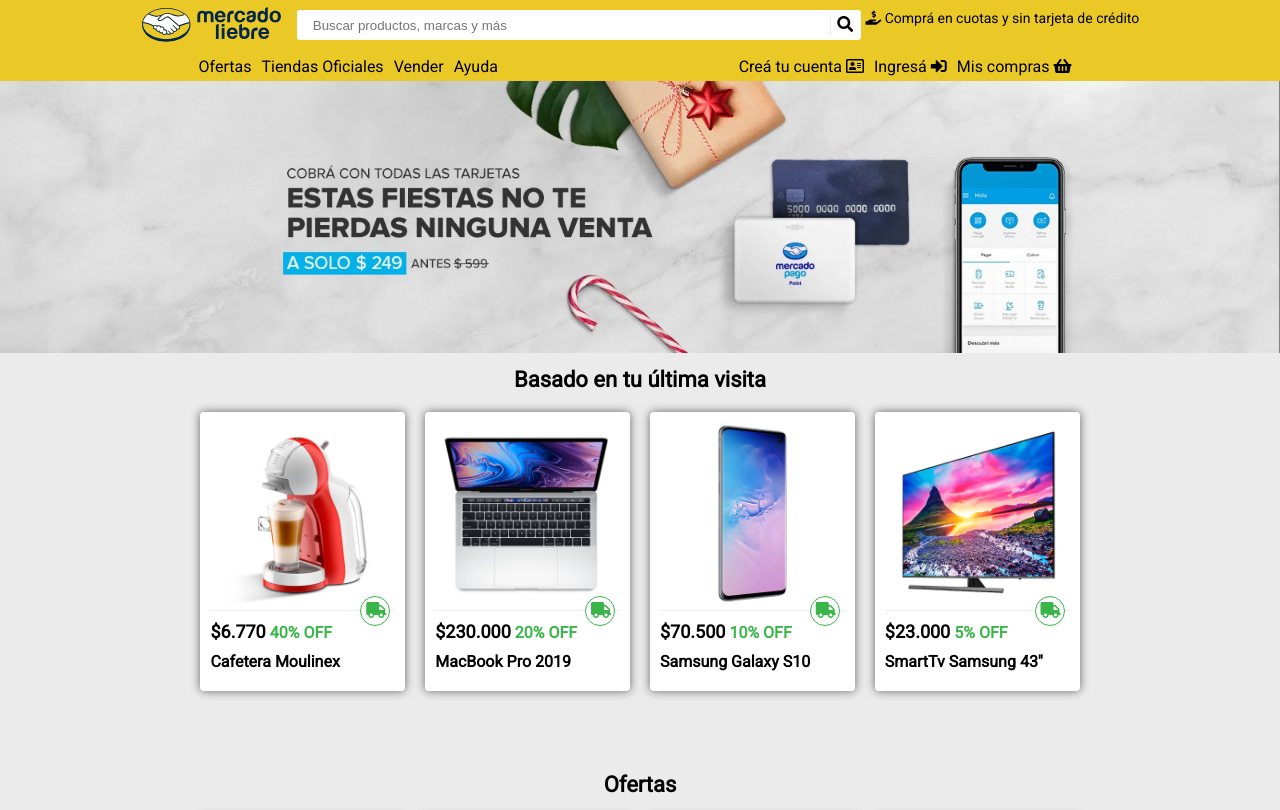
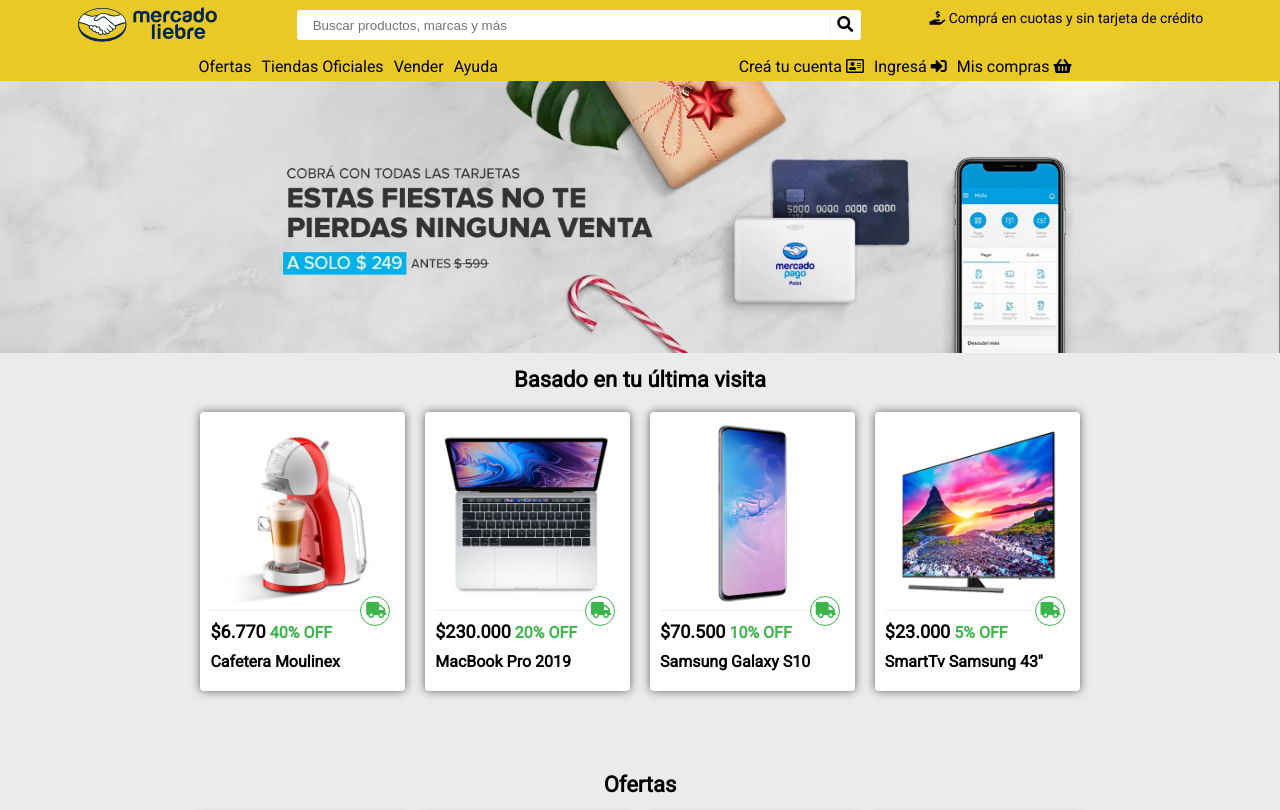
Before and after one commit to matiascelentano/proyecto-ml-m4, a website: page views/home.html in a window 1280 px wide. Shown: the top 810 px of the page. Drawn offline with Linux system fonts and the light colour scheme.

Commit message:
arreglando resolucion logo, fix otras cosas

```diff
--- a/public/css/home.css
+++ b/public/css/home.css
@@ -268,9 +268,6 @@
     .container-product:hover .descrip{
         height: 50px;
     }
-    .header-top-bar{
-        flex-wrap: nowrap;
-    }
     .form-search-bar {
         width: 53%;
     }
@@ -316,8 +313,7 @@
 }
 @media(min-width: 769px){
     .header-top-bar {
-        flex-wrap: nowrap;
-        justify-content: center;
+        justify-content: space-evenly;
     }
     .logo {
         min-width: 141px;
--- a/public/css/login.css
+++ b/public/css/login.css
@@ -242,9 +242,6 @@
     main{
         padding-top: 98px;
     }
-    .header-top-bar{
-        flex-wrap: nowrap;
-    }
     .form-search-bar {
         width: 53%;
     }
@@ -290,8 +287,7 @@
 }
 @media(min-width: 769px){
     .header-top-bar {
-        flex-wrap: nowrap;
-        justify-content: center;
+        justify-content: space-evenly;
     }
     .logo {
         min-width: 141px;
--- a/public/css/register.css
+++ b/public/css/register.css
@@ -275,9 +275,6 @@
     main{
         padding-top: 98px;
     }
-    .header-top-bar{
-        flex-wrap: nowrap;
-    }
     .form-search-bar {
         width: 53%;
     }
@@ -323,8 +320,7 @@
 }
 @media(min-width: 769px){
     .header-top-bar {
-        flex-wrap: nowrap;
-        justify-content: center;
+        justify-content: space-evenly;
     }
     .logo {
         min-width: 141px;
```
